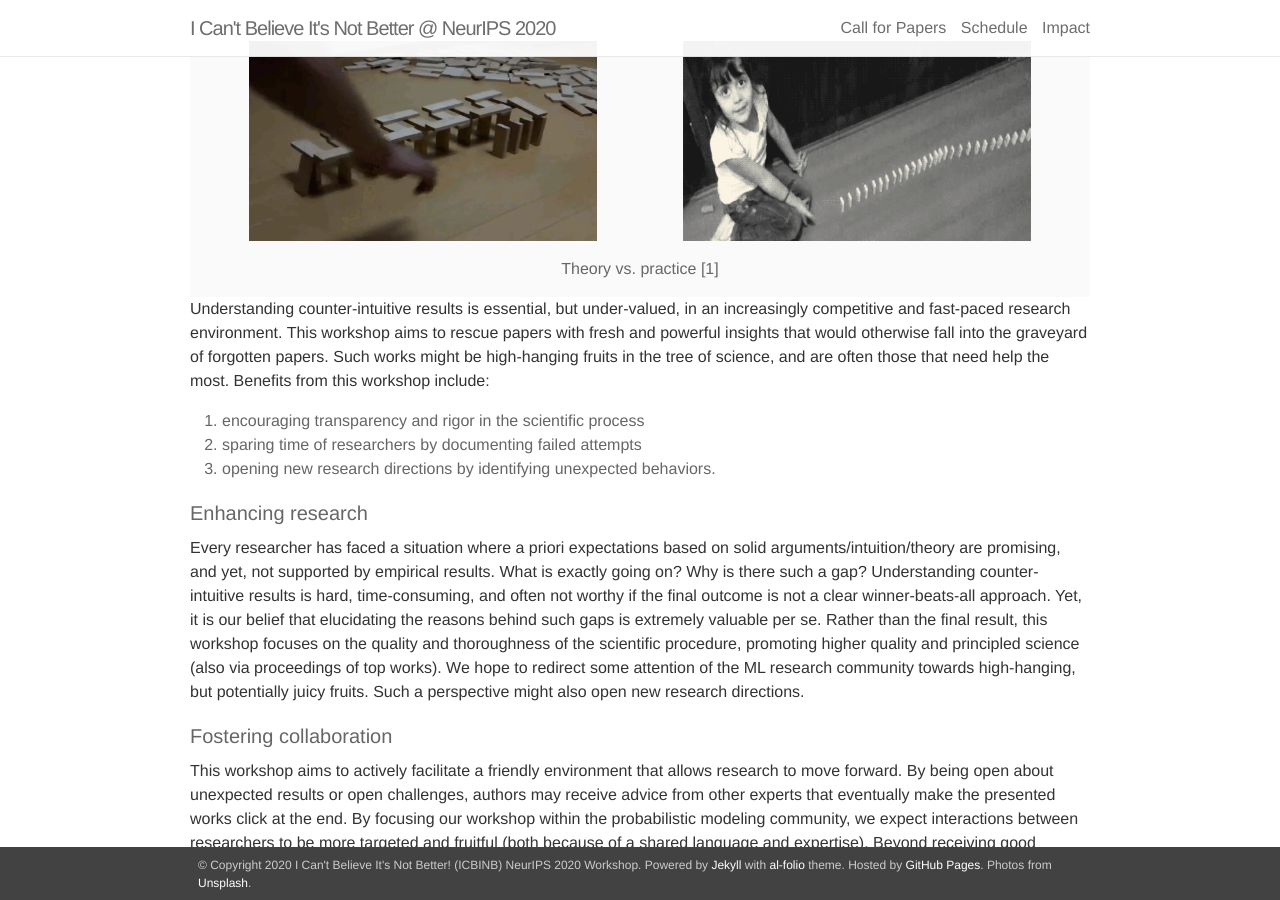
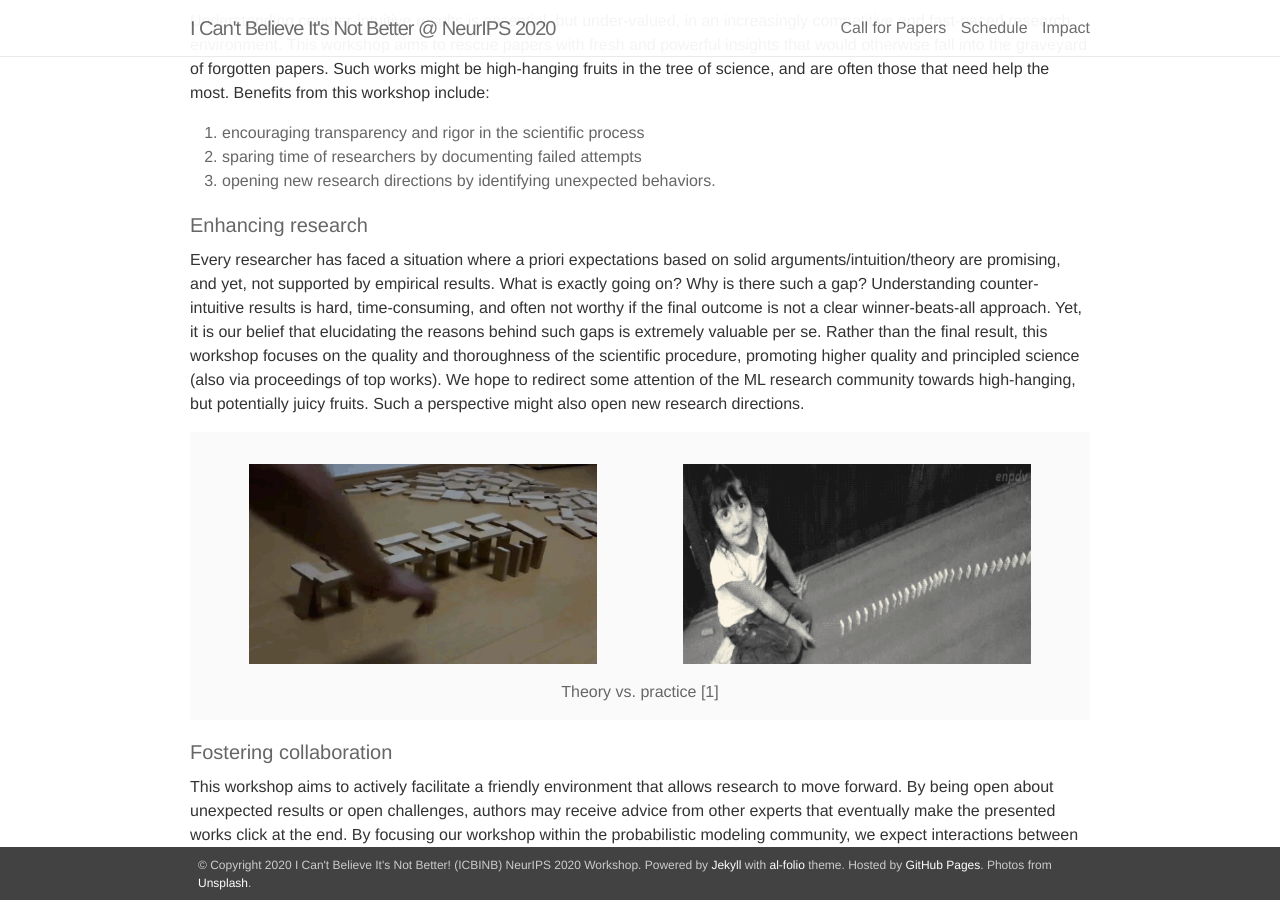
Before and after one commit to ml-retrospectives/icml2020, a Jekyll site: the page built from _pages/03_vision.md, in a window 1280 px wide and 900 px high, scrolled down 415 px. Built offline with Jekyll 4.4.1, drawn with Linux system fonts in a browser that asks for light colours; nearby versions of some CDN libraries; part of the change alters nothing that is shown.

Commit message:
small change

```diff
--- a/_pages/03_vision.md
+++ b/_pages/03_vision.md
@@ -4,6 +4,16 @@ permalink: /impact/
 title: Impact
 description: ICBINB@NeurIPS 2020
 ---
+
+Understanding counter-intuitive results is essential, but under-valued, in an increasingly competitive and fast-paced research environment. This workshop aims to rescue papers with fresh and powerful insights that would otherwise fall into the graveyard of forgotten papers. Such works might be high-hanging fruits in the tree of science, and are often those that need help the most. Benefits from this workshop include:
+1. encouraging transparency and rigor in the scientific process
+2. sparing time of researchers by documenting failed attempts
+3. opening new research directions by identifying unexpected behaviors.
+
+
+#### Enhancing research
+
+Every researcher has faced a situation where a priori  expectations based on solid arguments/intuition/theory are promising, and yet, not supported by empirical results. What is exactly going on? Why is there such a gap? Understanding counter-intuitive results is hard, time-consuming, and often not worthy if the final outcome is not a clear winner-beats-all approach. Yet, it is our belief that elucidating the reasons behind such gaps is extremely valuable per se. Rather than the final result, this workshop focuses on the quality and thoroughness of the scientific procedure, promoting higher quality and principled science (also via proceedings of top works). We hope to redirect some attention of the ML research community towards high-hanging, but potentially juicy fruits. Such a perspective might also open new research directions.
 
 <div class="custom-images">
 <img src="../assets/img/image1.gif" height="200" ><img src="../assets/img/image2.gif" height="200" >
@@ -16,17 +26,6 @@ description: ICBINB@NeurIPS 2020
 <figure> <img src="../assets/img/image1.gif" height="200" /> <figcaption>Theory</figcaption> </figure>
 <figure> <img src="../assets/img/image2.gif" height="200" /> <figcaption>Practice</figcaption> </figure></div>
 -->
-
-Understanding counter-intuitive results is essential, but under-valued, in an increasingly competitive and fast-paced research environment. This workshop aims to rescue papers with fresh and powerful insights that would otherwise fall into the graveyard of forgotten papers. Such works might be high-hanging fruits in the tree of science, and are often those that need help the most. Benefits from this workshop include:
-1. encouraging transparency and rigor in the scientific process
-2. sparing time of researchers by documenting failed attempts
-3. opening new research directions by identifying unexpected behaviors.
-
-
-#### Enhancing research
-
-Every researcher has faced a situation where a priori  expectations based on solid arguments/intuition/theory are promising, and yet, not supported by empirical results. What is exactly going on? Why is there such a gap? Understanding counter-intuitive results is hard, time-consuming, and often not worthy if the final outcome is not a clear winner-beats-all approach. Yet, it is our belief that elucidating the reasons behind such gaps is extremely valuable per se. Rather than the final result, this workshop focuses on the quality and thoroughness of the scientific procedure, promoting higher quality and principled science (also via proceedings of top works). We hope to redirect some attention of the ML research community towards high-hanging, but potentially juicy fruits. Such a perspective might also open new research directions.
-
 #### Fostering collaboration
 
 This workshop aims to actively facilitate a friendly environment that allows research to move forward.  By being open about unexpected results or open challenges, authors may receive advice from other experts that eventually make the presented works click at the end. By focusing our workshop within the probabilistic modeling community, we expect interactions between researchers to be more targeted and fruitful (both because of a shared language and expertise). Beyond receiving good advice, some authors may spark ongoing collaboration with experts who can substantially assist in moving the research past current challenges.
```
